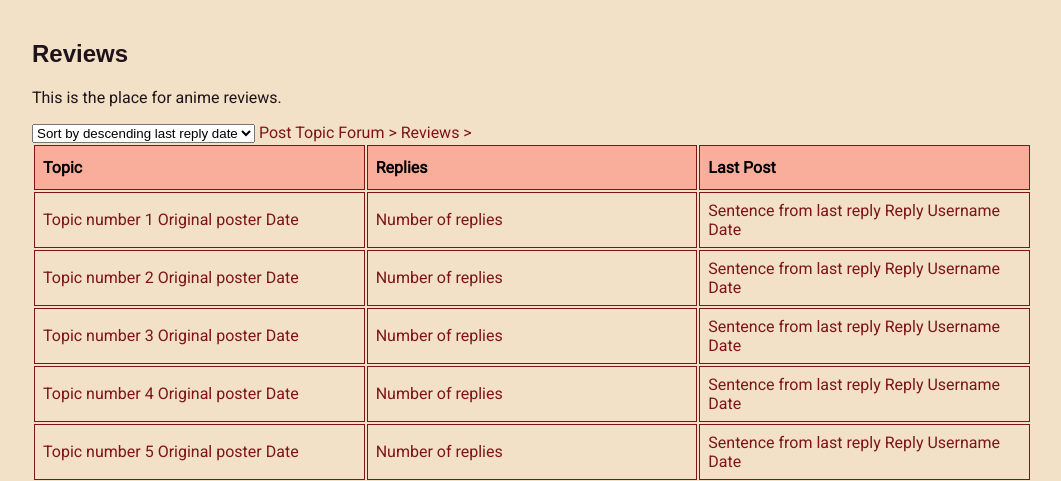
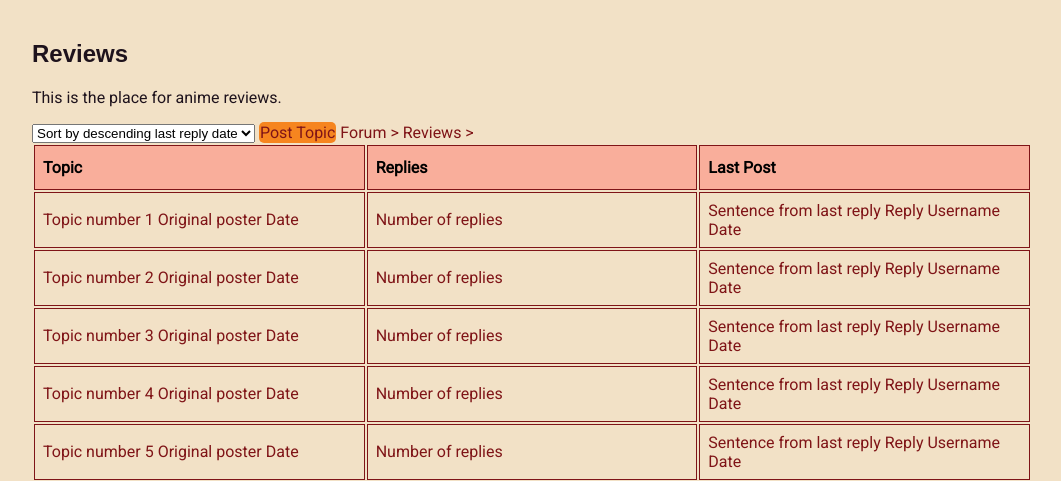
Before and after one commit to smiyaoka/ProjectHamster, a PHP site: page /reviews.html in a window 1280 px wide. Shown: the part 110-591 px from the top of the page, without its empty margins (113-1174 px from the left). Run offline with PHP 8.4, Linux system fonts and the light colour scheme; some web fonts are replaced.

Commit message:
changing css for post reply button

```diff
--- a/style/base.css
+++ b/style/base.css
@@ -615,6 +615,18 @@ textarea:focus {
 		#viewAnimeReview input[type=submit]:hover {
 			background-color: #F28888;/*light pink*/
 		}
+
+#postNew{
+	border-radius:5px;
+	border-width:2px;
+	border-color::#F6851F;
+	background-color:#F6851F;
+	padding:1px;
+}
+
+#postNew:hover{
+	background-color: #f9ae9b;
+}
 		/*---------------------------------------------- Viewpost discussion end------------------------------------*/
 /*---------------------------------------------- About start------------------------------------*/
 
```
